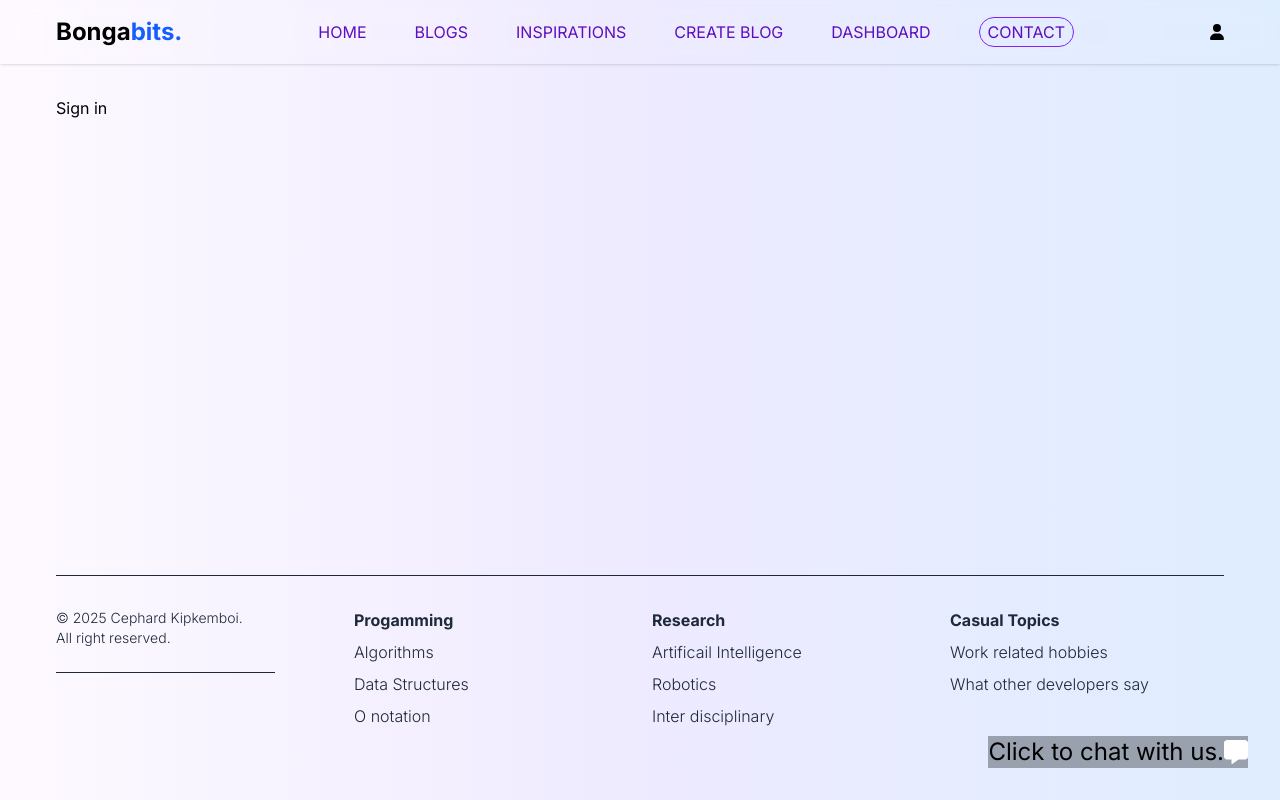
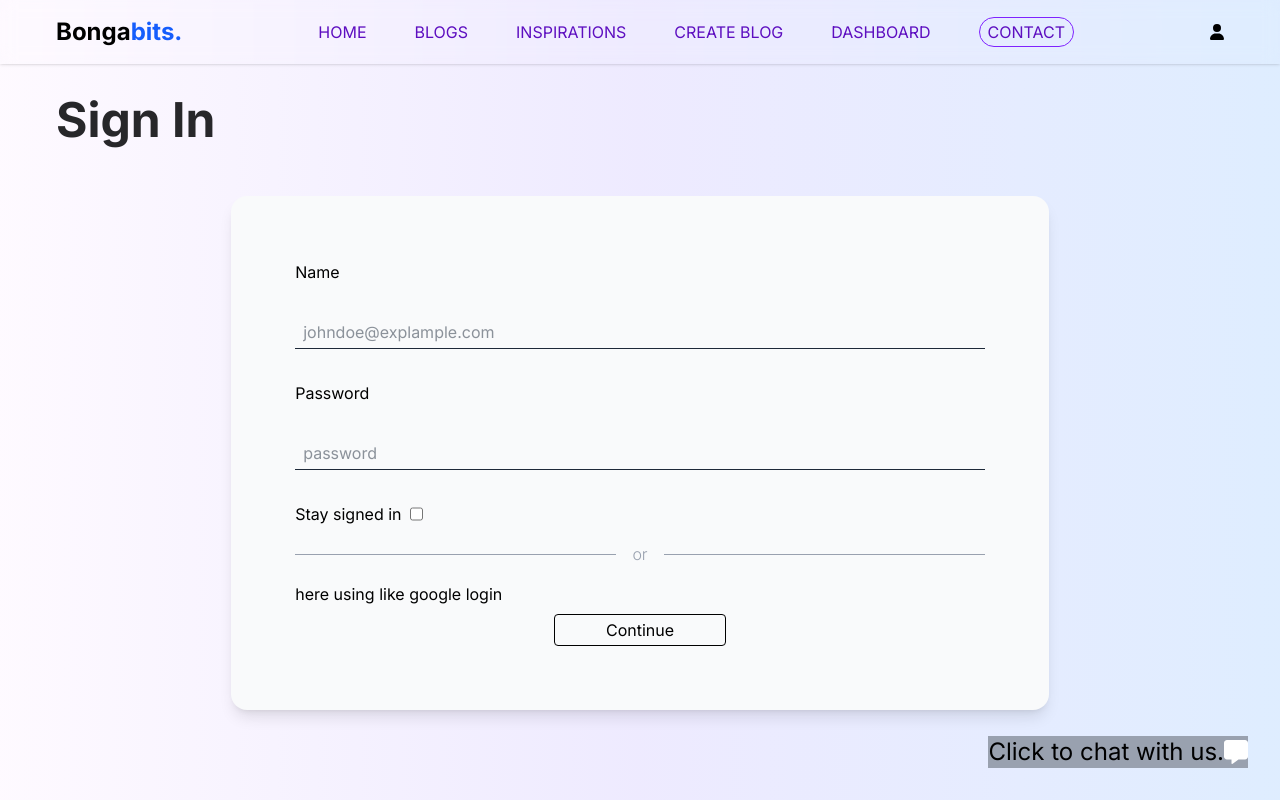
Before and after one commit to cephard/blog, a React (Vite) app: page /signin in a window 1280 px wide. Shown: the top 800 px of the page. Built offline with nearby package versions, Linux system fonts and the light colour scheme.

Commit message:
added signup component

```diff
--- a/src/components/Inspirations.jsx
+++ b/src/components/Inspirations.jsx
@@ -49,7 +49,7 @@ function Inspirations() {
         <section>
             <SectionHeading heading="Inspiration" />
             <div className="relative grid lg:grid-cols-2 w-full gap-4">
-                <div className="grid gap-4 ">
+                <div className="flex flex-col justify-center space-y-4">
                     <span>
                         When expressing your thoughts on this platform, do not be constrained by your fears.
                         As from time to time we face imposter syndrom, we need to remember that we are just as good as we belive our abilities can rationally be.
@@ -57,8 +57,6 @@ function Inspirations() {
                     <span>
                         To keep you cracking on we have deviced a set of rational traits to be flagposted for inspiration and motivation.
                     </span>
-
-
                 </div>
                 <div className="my-4 w-full grid relative place-items-center">
                     <ul className="w-full top-[-10%] lg:absolute space-y-5 md:text-xl text-zinc-600 flex justify-around gap-4
--- a/src/components/Navbar.jsx
+++ b/src/components/Navbar.jsx
@@ -38,7 +38,7 @@ function Navbar() {
                     <Link to={'/signin'}>
                         <FontAwesomeIcon icon={faUser} />
                     </Link>
-                    <button onClick={() => setIsOpen(!isOpen)} className="lg:hidden ml-4 text-2xl cursor-pointer text-violet-800 hover:text-violet-600 z-10" >
+                    <button onClick={() => setIsOpen(!isOpen)} className="lg:hidden ml-4 text-xl cursor-pointer text-violet-800 hover:text-violet-600 z-10" >
                         <FontAwesomeIcon icon={isOpen ? faX : faBars} />
                     </button>
                 </div>
--- a/src/components/SignIn.jsx
+++ b/src/components/SignIn.jsx
@@ -1,6 +1,29 @@
+import SectionHeading from "./SectionHeading"
+
 function SignIn() {
     return (
-        <h1>Sign in</h1>
+        <section className="w-full flex flex-col gap-4 items-center justify-around relative">
+            <SectionHeading heading="Sign In" />
+            <form className="flex flex-col h-1/2 bg-transparent rounded-2xl lg:bg-gray-50 w-full lg:p-16 md:w-[70%] lg:shadow-lg justify-between">
+                <div className="grid gap-8">
+                    <h1>Name</h1>
+                    <input type="text" placeholder="johndoe@explample.com" className="w-full border-b px-2 py-1 text-gray-800 focus:outline-none focus:border-violet-600" />
+                    <h1>Password</h1>
+                    <input type="password" placeholder="password" className="w-full border-b px-2 py-1 text-gray-800 focus:outline-none focus:border-violet-600" />
+                    <span className="flex space-x-2">
+                        <p>           Stay signed in                    </p>
+                        <input type="checkbox" />
+                    </span>
+                </div>
+                <div className="flex justify-around items-center font-light text-gray-400">
+                    <hr className="w-[50%]" />
+                    <p className="m-4">or</p>
+                    <hr className="w-[50%]" />
+                </div>
+                here using like google login
+                <button className="border rounded h-8 hover:border-violet-600 self-center w-1/4 mt-2">Continue</button>
+            </form>
+        </section>
     )
 }
 
```
